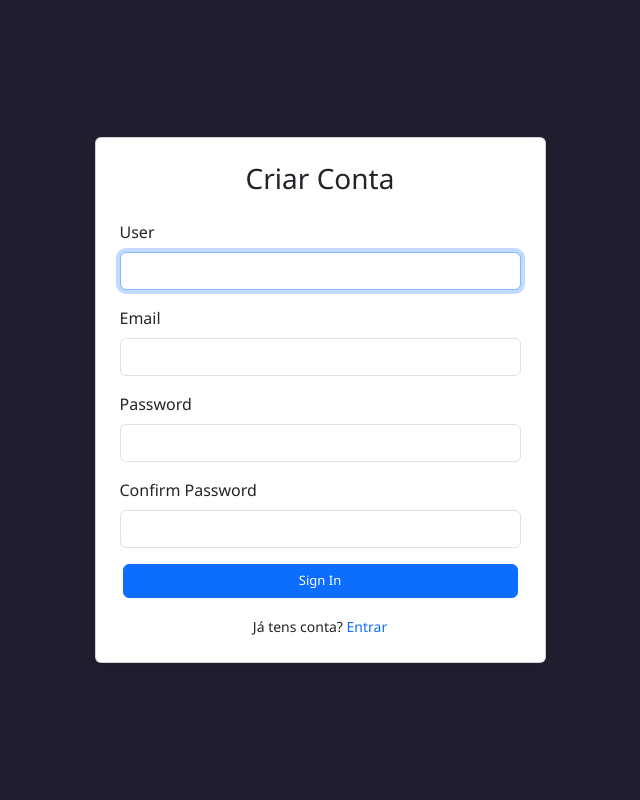
After one commit to WesleyBule/todo-app, a Django app: page /register/ in a window 1280 px wide. The commit adds this page. Shown: the whole page, without its empty margins (320-960 px from the left). Run offline with Django 5.2, Linux system fonts and the light colour scheme; some libraries are stand-ins or nearby versions.

```diff
--- a/requirements.txt
+++ b/requirements.txt
@@ -1 +1,2 @@
 django
+widget-tweaks
--- a/todo_app/settings.py
+++ b/todo_app/settings.py
@@ -38,6 +38,7 @@ INSTALLED_APPS = [
     'django.contrib.messages',
     'django.contrib.staticfiles',
     'todos',
+    'widget_tweaks',
 ]
 
 MIDDLEWARE = [
--- a/todos/admin.py
+++ b/todos/admin.py
@@ -1,6 +1,10 @@
 from django.contrib import admin
 from .models import Todo
+from django.contrib.auth.models import User
 
 @admin.register(Todo)
 class TodoAdmin(admin.ModelAdmin):
     list_display = ['title' , 'created' ,'deadline', 'completed']
+
+class UserAdmin(admin.ModelAdmin):
+    list_display = ['username', 'email']
--- /dev/null
+++ b/todos/forms.py
@@ -0,0 +1,25 @@
+from django import forms
+from django.contrib.auth.models import User
+from django.contrib.auth.forms import UserCreationForm
+from .models import Todo
+
+class UserRegisterForm(UserCreationForm):
+    class Meta:
+        model = User
+        fields = [
+            'username',
+            'email',
+            'password1',
+            'password2'
+        ]
+
+class TodoRegisterForm(forms.ModelForm):
+    class Meta:
+        model = Todo
+        fields = [
+            'title',
+            'deadline'
+        ]
+        widgets = {
+            'deadline': forms.DateInput(attrs={'type': 'date', 'class': 'form-control'}),
+        }
--- a/todos/templates/base.html
+++ b/todos/templates/base.html
@@ -2,7 +2,7 @@
 <html lang="en">
 <head>
     <meta charset="UTF-8">
-    <link rel="stylesheet" href="static/todos/style.css">
+    <link href="https://cdn.jsdelivr.net/npm/bootstrap@5.3.2/dist/css/bootstrap.min.css" rel="stylesheet">
     <meta name="viewport" content="width=device-width, initial-scale=1.0">
     <title> {% block 'title' %} {% endblock 'title' %} </title>
 </head>
--- /dev/null
+++ b/todos/templates/todos/register.html
@@ -0,0 +1,50 @@
+{% extends 'base.html' %}
+{% load widget_tweaks %}
+{% block 'title' %}
+Register
+{% endblock 'title' %}
+
+{% block 'body' %}
+    <body class="d-flex align-items-center justify-content-center vh-100">
+
+    <div class="container">
+        <div class="row justify-content-center">
+        <div class="col-md-5">
+            <div class="card shadow-sm p-4">
+            <h3 class="text-center mb-4">Criar Conta</h3>
+
+            <form action="">
+                {% csrf_token %}
+                <div class="mb-3">
+                    <label for="{{ form.username.label }}" class="form-label">User</label>
+                    {{ form.username|add_class:"form-control" }}
+                </div>
+
+                <div class="mb-3">
+                    <label for="{{ form.email.label }}" class="form-label">Email</label>
+                    {{ form.email|add_class:"form-control"}}
+                </div>
+
+                <div class="mb-3">
+                    <label for="{{ form.password1.label }}" class="form-label">Password</label>
+                    {{ form.password1|add_class:"form-control" }}
+                </div>
+                <div class="mb-3">
+                <label for="{{ form.password2.label }}" class="form-label">Confirm Password</label>
+                {{ form.password2 | add_class:"form-control"}}
+                </div>
+
+                <div class="d-grid">
+                <button type="submit" class="btn btn-primary">Sign In</button>
+                </div>
+
+                <div class="text-center mt-3">
+                <small>Já tens conta? <a href="#" class="text-decoration-none">Entrar</a></small>
+                </div>
+            </form>
+            </div>
+        </div>
+        </div>
+    </div>
+    </body>
+{% endblock 'body' %}
--- a/todos/urls.py
+++ b/todos/urls.py
@@ -3,4 +3,5 @@ from . import views
 urlpatterns = [
     path('',views.todo_list , name='todoList'),
     path('add/', views.todo_create , name='todoCreate'),
+    path('register/',views.user_register , name='userRegister'),
 ]
--- a/todos/views.py
+++ b/todos/views.py
@@ -1,5 +1,17 @@
 from django.shortcuts import render , redirect
 from .models import Todo
+from datetime import datetime
+from .forms import UserRegisterForm , TodoRegisterForm
+
+def user_register(request):
+    form = UserRegisterForm()
+    if request.method == "POST":
+        form = UserRegisterForm(request.POST)
+        if form.is_valid():
+            form.save()
+    context = {'form':form}
+    return render(request , 'todos/register.html' , context )
+
 
 
 def todo_list(request):
@@ -8,18 +20,12 @@ def todo_list(request):
     return render(request,template_name ,{'todos':todos})
 
 def todo_create(request):
+    form = TodoRegisterForm()
     template_name = 'todos/create.html'
     if request.method == "POST":
-        title = request.POST.get('title')
-        created = request.POST.get('created')
-        deadline = request.POST.get('deadline')
-        completed = request.POST.get('completed')
-
-        Todo.objects.create(
-            title=title,
-            created = created,
-            deadline = deadline,
-            completed = completed
-        )
-        return redirect('todoList')
-    return render(request,template_name)
+        form = TodoRegisterForm(request.POST)
+        if form.is_valid():
+            form.save()
+            return redirect('todoList')
+    context = {'form':form}
+    return render(request,template_name ,context)
```
Also changed, not shown: todos/templates/todos/create.html (+46 -1 lines), db.sqlite3.
